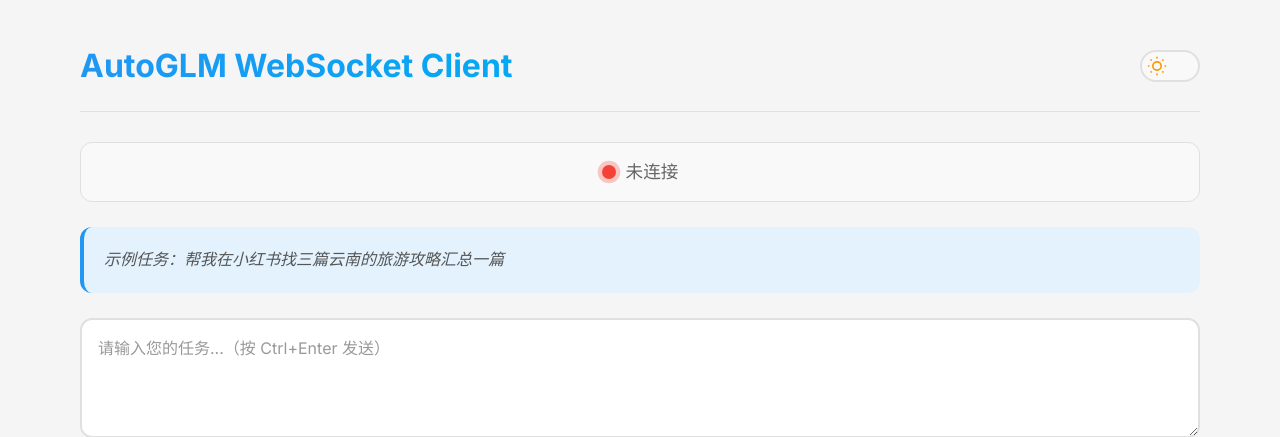
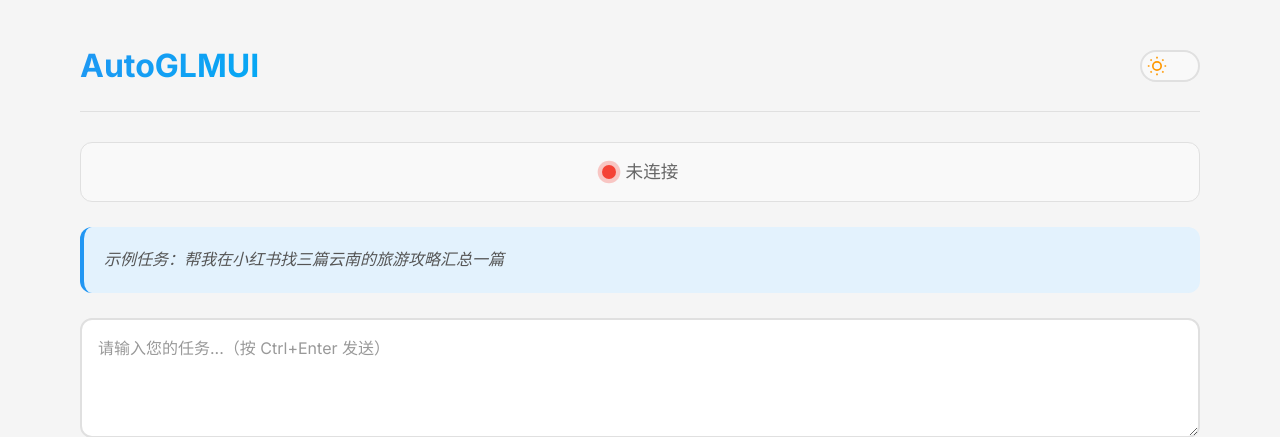
Before and after one commit to tsingliuwin/AutoGLMUI, a FastAPI app: page / in a window 1280 px wide. Shown: the top 437 px of the page. Run offline with FastAPI, Linux system fonts and the light colour scheme.

Commit message:
优化项目名称

```diff
--- a/pyproject.toml
+++ b/pyproject.toml
@@ -3,7 +3,7 @@
 build-backend = "hatchling.build"
 
 [project]
-name = "autoglmui"
+name = "AutoGLMUI"
 version = "0.1.0"
 description = "A web interface for AutoGLM API"
 readme = "README.md"
--- a/src/logging_config.py
+++ b/src/logging_config.py
@@ -30,4 +30,4 @@
 
 
 # Default logger
-logger = setup_logging("autoglmui")
+logger = setup_logging("AutoGLMUI")
--- a/templates/index.html
+++ b/templates/index.html
@@ -3,7 +3,7 @@
 <head>
     <meta charset="UTF-8">
     <meta name="viewport" content="width=device-width, initial-scale=1.0">
-    <title>AutoGLM WebSocket Client</title>
+    <title>AutoGLMUI</title>
     <link rel="stylesheet" href="/static/style.css">
     <link rel="preconnect" href="https://fonts.googleapis.com">
     <link rel="preconnect" href="https://fonts.gstatic.com" crossorigin>
@@ -12,7 +12,7 @@
 <body>
     <div class="container">
         <div class="header">
-            <h1>AutoGLM WebSocket Client</h1>
+            <h1>AutoGLMUI</h1>
             <button class="theme-toggle" id="themeToggle" aria-label="切换主题">
                 <svg class="sun-icon" viewBox="0 0 24 24" fill="none" stroke="currentColor" stroke-width="2">
                     <circle cx="12" cy="12" r="5"></circle>
```
Also changed, not shown: .claude/settings.local.json, 1 other file.
